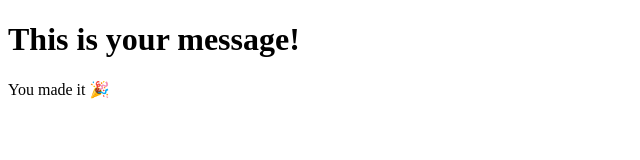
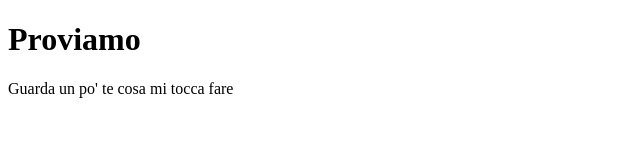
Before and after one commit to pearapple2/message-link, a plain HTML site: page message.html in a window 1280 px wide. Shown: the whole page, without its empty margins (0-640 px from the left). Drawn offline with Linux system fonts and the light colour scheme.

Commit message:
Update message.html

```diff
--- a/message.html
+++ b/message.html
@@ -6,7 +6,7 @@
   <title>Message</title>
 </head>
 <body>
-  <h1>This is your message!</h1>
-  <p>You made it 🎉</p>
+  <h1>Proviamo</h1>
+  <p>Guarda un po' te cosa mi tocca fare</p>
 </body>
 </html>
```
